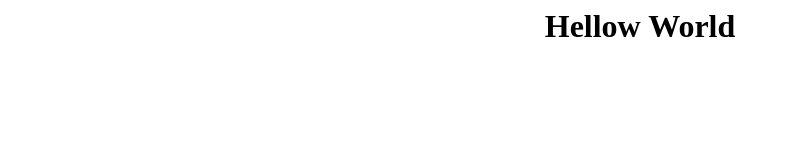
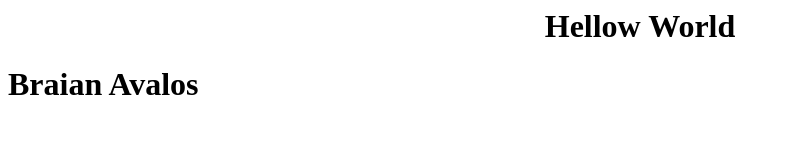
Before and after one commit to BraianAvalos/MyFirstRepo2020, a plain HTML site: page index.html in a window 1280 px wide. Shown: the whole page, without its empty margins (0-790 px from the left). Drawn offline with Linux system fonts and the light colour scheme.

Commit message:
Se agrego el nombre al index.html

```diff
--- a/index.html
+++ b/index.html
@@ -1,5 +1,6 @@
 <html>
 	<body>
 		<center><h1>Hellow World</h1></center>
+		<h1>Braian Avalos</h1>
 	</body>
 </html>
```
